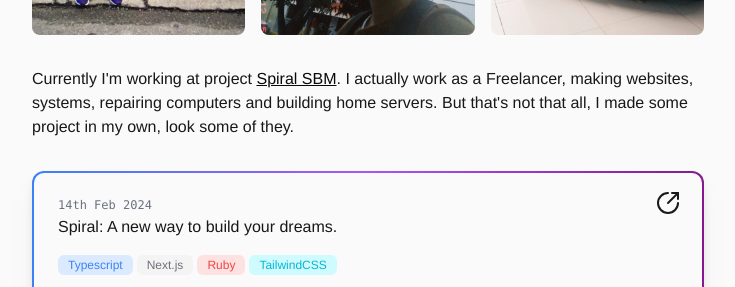
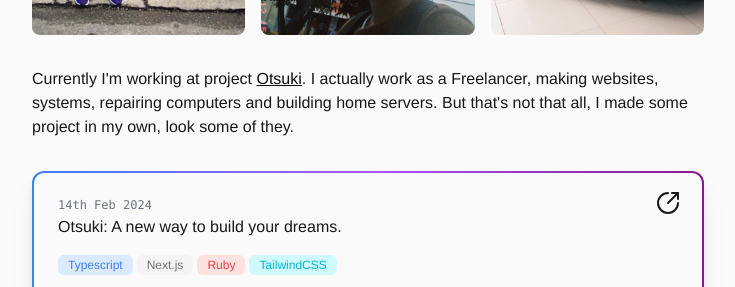
Before and after one commit to felipe-sbm/portfolio, a Vue app: page / in a window 1280 px wide. Shown: the part 771-1058 px from the top of the page, without its empty margins (272-1007 px from the left). Built offline with nearby package versions, Linux system fonts and the light colour scheme.

Commit message:
A Spiral infelizmente está com nome e paleta de cores sendo usada por outra empresa, agora estamos criando uma nova aproveitando a mesma estrutura de antes.

```diff
--- a/src/components/HelloWorld.vue
+++ b/src/components/HelloWorld.vue
@@ -34,8 +34,8 @@
       >
       and made some projects in my own, like
       <a
-        href="https://github.com/felipe-sbm/spiral"
-        alt="Link for the Spiral SBM repository"
+        href="https://github.com/otsuki-dev"
+        alt="Link for the Otsuki repository"
         ><span
           class="inline-flex items-center rounded-md bg-purple-100 dark:bg-purple-900 px-2.5 text-sm py-0.5 text-purple-700 dark:text-purple-100"
         >
@@ -97,7 +97,7 @@
               </filter>
             </defs>
           </svg>
-          Spiral
+          Otsuki
         </span></a
       >. <br />
       I keep practicing every day<i class="text-xs font-thin">/7*</i> and
@@ -110,10 +110,10 @@
     >
       Currently I'm working at project
       <a
-        href="https://spiral-sbm.vercel.app"
+        href="https://utsuki.vercel.app"
         class="underline text-zinc-950 dark:text-zinc-50"
-        alt="Link for the Spiral SBM website"
-        >Spiral SBM</a
+        alt="Link for the Otsuki website"
+        >Otsuki</a
       >. I actually work as a Freelancer, making websites, systems, repairing
       computers and building home servers. But that's not that all, I made some
       project in my own, look some of they.
--- a/src/components/HomeCards.vue
+++ b/src/components/HomeCards.vue
@@ -1,11 +1,11 @@
 <template>
-  <a href="https://spiral-sbm.vercel.app">
+  <a href="https://otsuki.vercel.app">
     <article
       class="relative group mb-4 rounded-xl bg-gradient-to-r from-blue-500 via-purple-500 to-fuchsia-800 p-0.5 drop-shadow-xl transition hover:shadow-2xl"
     >
       <div
         class="rounded-[10px] bg-zinc-50 dark:bg-zinc-950 p-6"
-        title="Spiral is a company that make websites, systems, and servers for other companies with low cost and high quality."
+        title="Otsuki is a company focused in making programs for small business. We are working to make the best app for you and your company!"
       >
         <time
           datetime="2024-02-14"
@@ -14,7 +14,7 @@
           14th Feb 2024
         </time>
         <h3 class="mt-0.5 text-md font-medium text-zinc-900 dark:text-zinc-300">
-          Spiral: A new way to build your dreams.
+          Otsuki: A new way to build your dreams.
         </h3>
         <div
           class="absolute right-5 top-5 transition group-hover:rotate-45 delay-75 duration-500"
--- a/src/components/TimeLine.vue
+++ b/src/components/TimeLine.vue
@@ -112,10 +112,10 @@
         >
         started the project
         <a
-          href="https://spiral-sbm.vercel.app/"
+          href="https://otsuki.vercel.app/"
           class="font-semibold"
-          alt="Link for the Spiral SBM website"
-          >Spiral 🌀 </a
+          alt="Link for the Otsuki website"
+          >Otsuki </a
         ><br class="lg:hidden" />
         <i class="text-sm text-zinc-500 dark:text-zinc-500">on 15 Feb, 2024</i>
       </p>
@@ -175,10 +175,10 @@
         >
         joined to
         <a
-          href="https://spiral-sbm.vercel.app/"
+          href="https://otsuki.vercel.app/"
           class="font-semibold"
-          alt="Link for the Spiral SBM website"
-          >Spiral
+          alt="Link for the Otsuki website"
+          >Otsuki
         </a>
         <br class="lg:hidden" />
         <i class="text-sm text-zinc-500 dark:text-zinc-500">on 28 Jun, 2024</i>
--- a/src/router/projects.ts
+++ b/src/router/projects.ts
@@ -10,14 +10,14 @@ export interface Project {
 }
 
 export const Projects = {
-  spiral: {
-    title: "Spiral: A New Way to build your dreams",
+  otsuki: {
+    title: "Otsuki: A New Way to build your dreams",
     description:
-      "The Spiral is a platform that allows you to create your own website, system, blog, or portfolio in a simple and dynamic way",
-    link: "https://spiral-sbm.vercel.app/",
+      "The Otsuki is a startup that fucus in creating smart programs for small business.",
+    link: "https://otsuki.vercel.app/",
     date: "2024-14-02",
     image: "https://i.imgur.com/mbpze3b.png",
-    alt: "The Spiral logo with they clients brands.",
+    alt: "The Otsuki logo",
     tags: ["Typescript", "Ruby", "Next.js", "TailwindCSS"],
     className: "bg-gradient-to-r from-blue-500 via-purple-500 to-fuchsia-800",
   },
--- a/src/views/AboutView.vue
+++ b/src/views/AboutView.vue
@@ -19,7 +19,7 @@
         <a
           href="/projects"
           class="underline font-medium text-zinc-950 dark:text-zinc-50"
-          alt="Link for the Spiral SBM website"
+          alt="Link for the Otsuki's website"
           >projects page</a
         >. Recently, I’ve been studying Japanese to improve my connection with
         other cultures. You are ready to see my timeline? Let's go!
```
